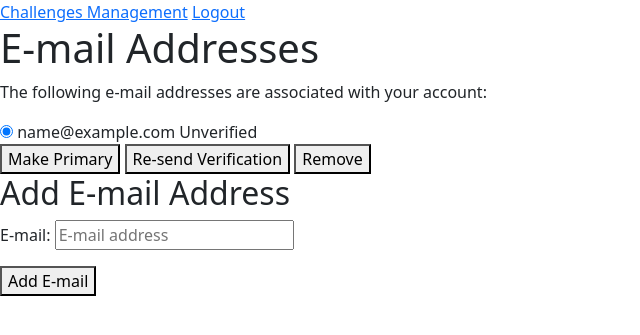
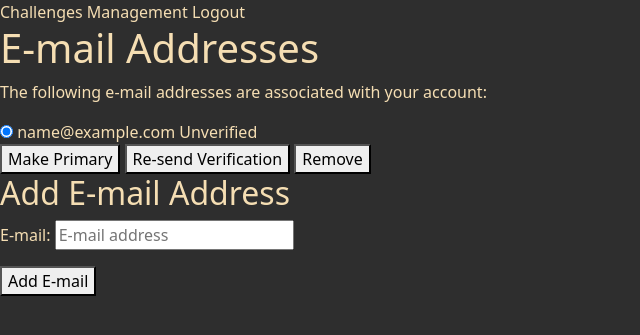
Before and after one commit to stephendawsondev/Summer_Hackaton, a Django app: page /email/ in a window 1280 px wide. Shown: the top 335 px of the page, without its empty margins (0-640 px from the left). Run offline with Django 4.2, Linux system fonts and the light colour scheme; the visitor is signed in with stand-in values (Sample User, id 1); data comes from the database, SQL or seed files in the repository; some libraries are stand-ins or nearby versions.

Commit message:
Set: Temporary color

```diff
--- /dev/null
+++ b/static/css/dashboard/style.css
@@ -0,0 +1,8 @@
+body {
+    background-color: #2e2e2e;
+    color: wheat;
+}
+a{
+    text-decoration: none;
+    color: wheat;
+}
--- a/templates/base.html
+++ b/templates/base.html
@@ -22,6 +22,8 @@
     />
     <!-- Custom CSS -->
     <link rel="stylesheet" href="{% static 'css/style.css' %}" />
+    <link rel="stylesheet" href="{% static 'css/dashboard/style.css' %}" />
+
     {% endblock %} {% block extra_js %} {% endblock %}
 
     <title>Document {% block extra_title %}{% endblock %}</title>
```
